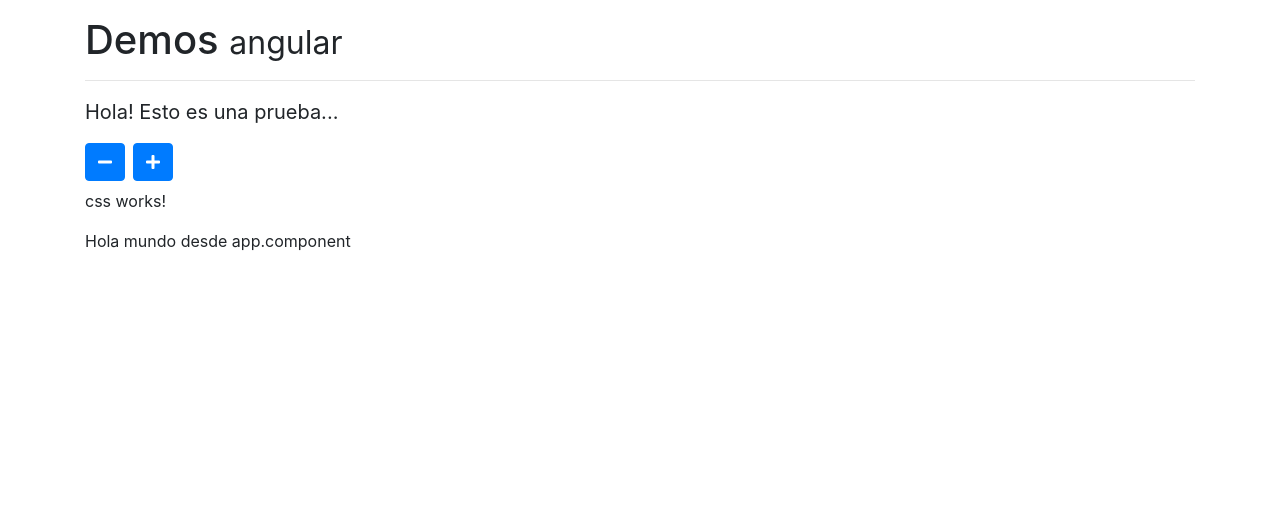
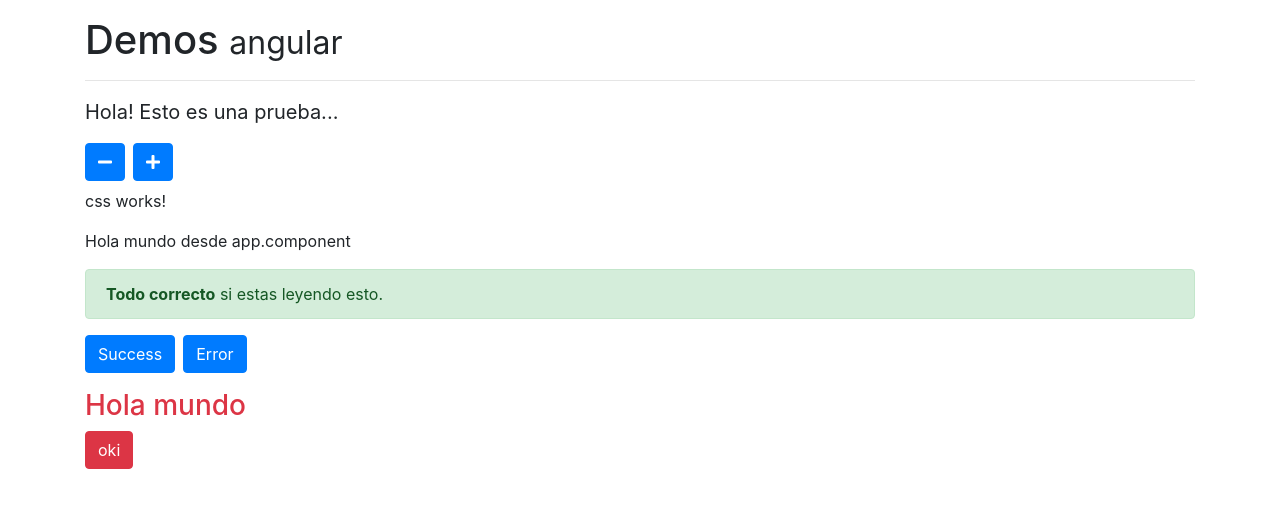
Before and after one commit to inegas/ng-a, an Angular app: page / in a window 1280 px wide. Shown: the top 508 px of the page. Built offline with nearby package versions, Linux system fonts and the light colour scheme.

Commit message:
c clases ok

```diff
--- a/src/app/app.component.html
+++ b/src/app/app.component.html
@@ -4,4 +4,5 @@
   <app-ng-style></app-ng-style>
   <app-css></app-css>
   <p>Hola mundo desde app.component</p>
+  <app-clases></app-clases>
 </div>
--- a/src/app/components/clases/clases.component.html
+++ b/src/app/components/clases/clases.component.html
@@ -1,3 +1,12 @@
-<p>
-  clases works!
-</p>
+<div [ngClass]="alert" class="alert" role="alert">
+  <strong>Todo correcto</strong> si estas leyendo esto.
+</div>
+<button type="button" class="btn btn-primary" (click)="alert = 'alert-success'">Success</button>
+<button type="button" class="btn btn-primary ml-2" (click)="alert = 'alert-danger'">Error</button>
+
+<h3 class="mt-3" [ngClass]="{'text-danger': property.danger, 'text-info': !property.danger }">Hola mundo</h3>
+
+<button   type="button" class="btn btn-primary"
+          (click)="property.danger = !property.danger"
+          [ngClass]="{'btn-danger': property.danger, 'btn-primary': !property.danger}"
+          >oki</button>
--- a/src/app/components/clases/clases.component.ts
+++ b/src/app/components/clases/clases.component.ts
@@ -7,6 +7,13 @@ import { Component, OnInit } from '@angular/core';
 })
 export class ClasesComponent implements OnInit {
 
+  alert:string = 'alert-success';
+  // alertN:string = 'alert-danger';
+
+  property:object = {
+    danger: true
+  }
+
   constructor() { }
 
   ngOnInit() {
```
